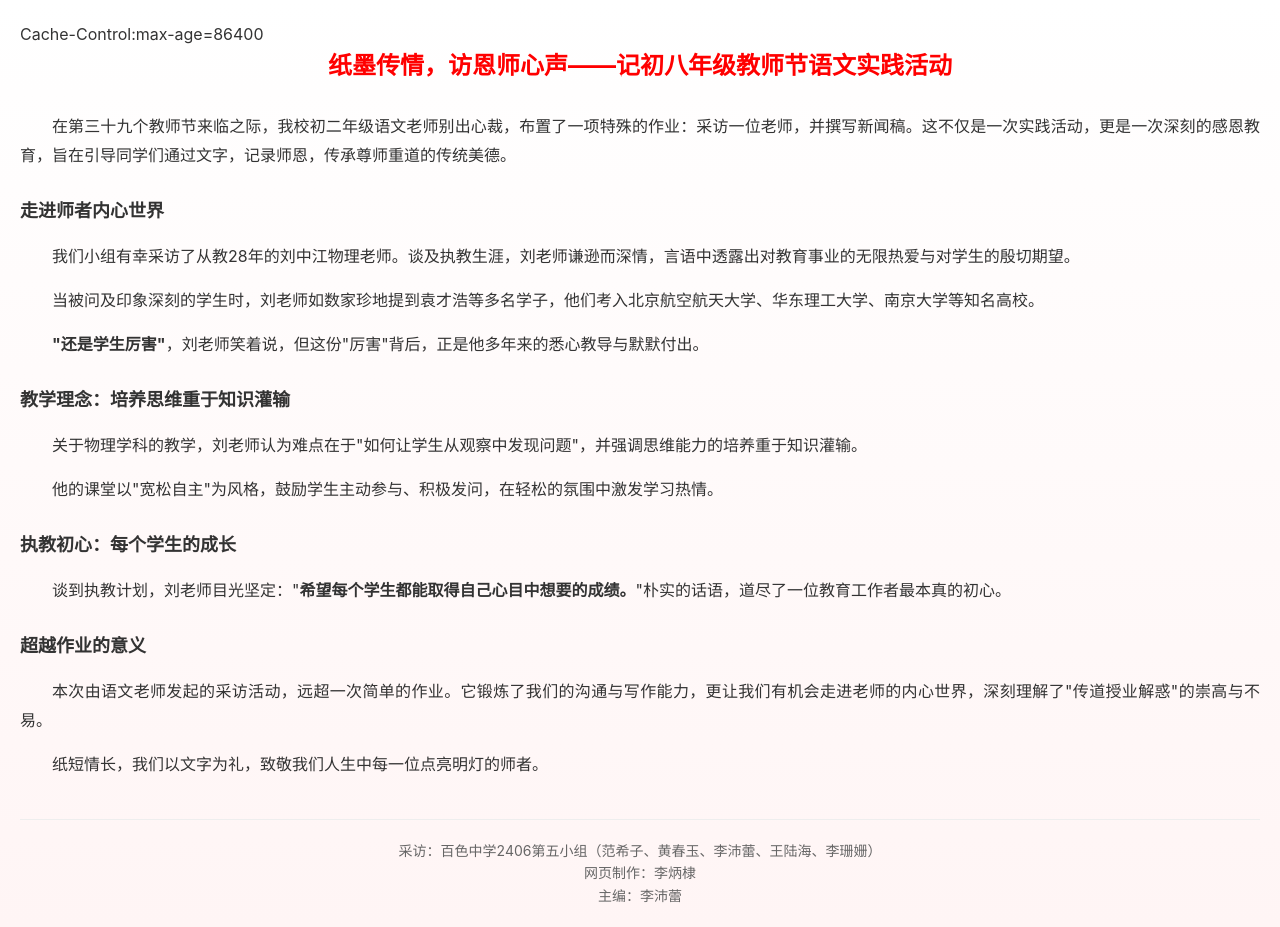
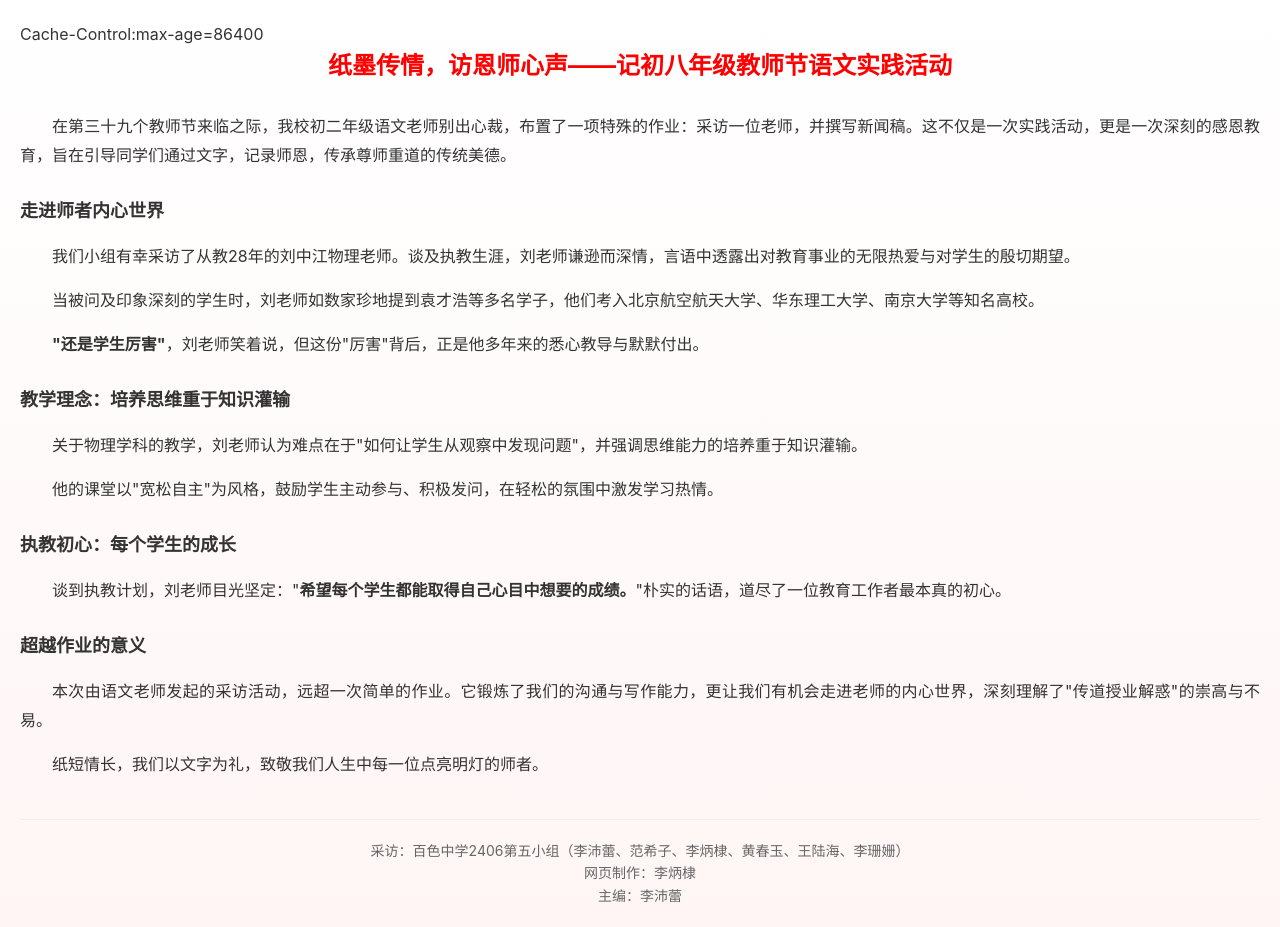
Before and after one commit to FGPLAY-Code/teacher-interview, a plain HTML site: page index.html in a window 1280 px wide. Drawn offline with Linux system fonts and the light colour scheme.

Commit message:
Add files via upload

```diff
--- a/index.html
+++ b/index.html
@@ -113,7 +113,7 @@ Cache-Control:max-age=86400
     </div>
 
     <div style="margin-top: 40px; padding-top: 20px; border-top: 1px solid #eee; font-size: 14px; color: #666; text-align: center; line-height: 1.6;">
-        采访：百色中学2406第五小组（范希子、黄春玉、李沛蕾、王陆海、李珊姗）<br>
+        采访：百色中学2406第五小组（李沛蕾、范希子、李炳棣、黄春玉、王陆海、李珊姗）<br>
         网页制作：李炳棣<br>
         主编：李沛蕾
     </div>
```
